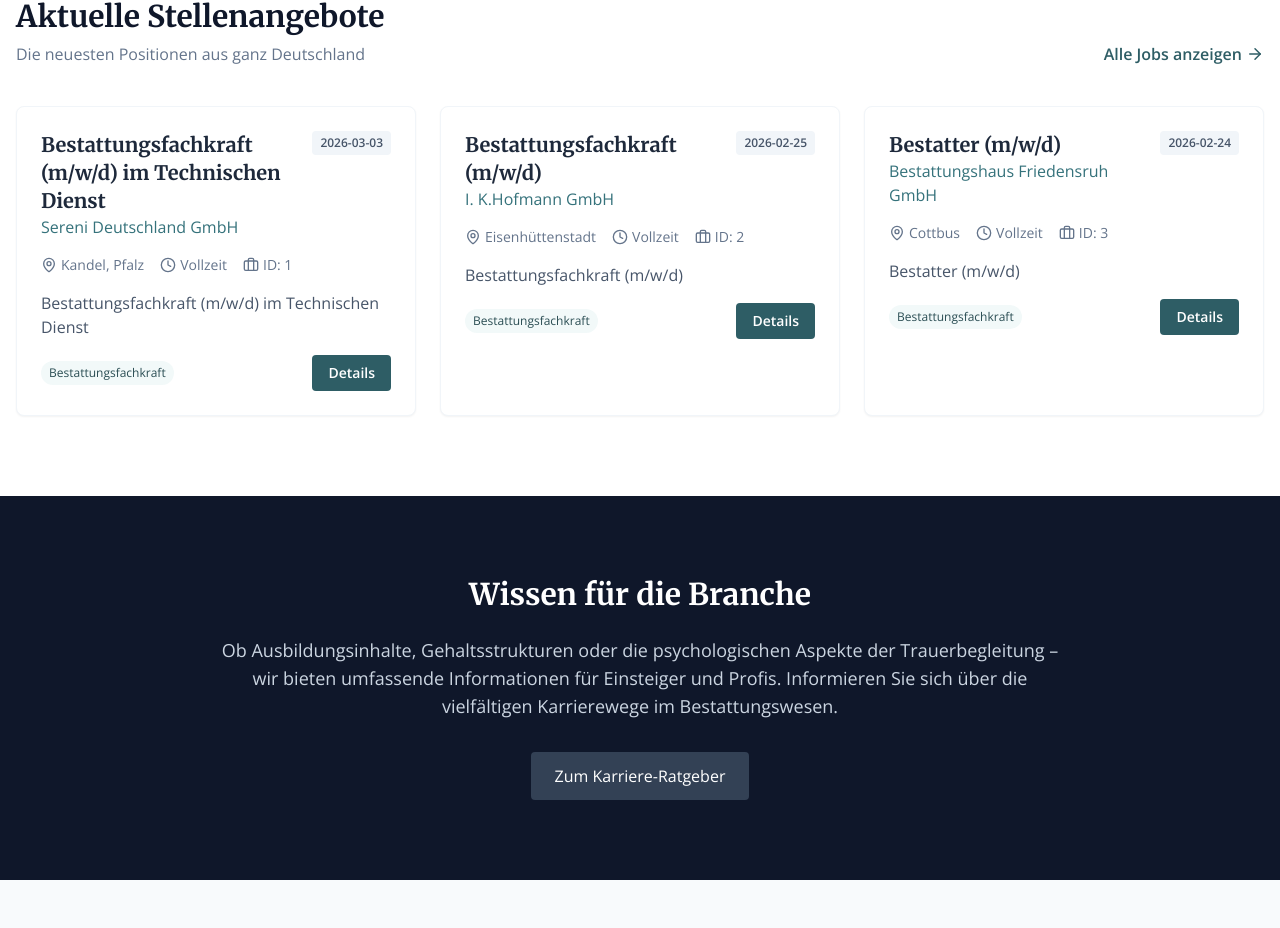
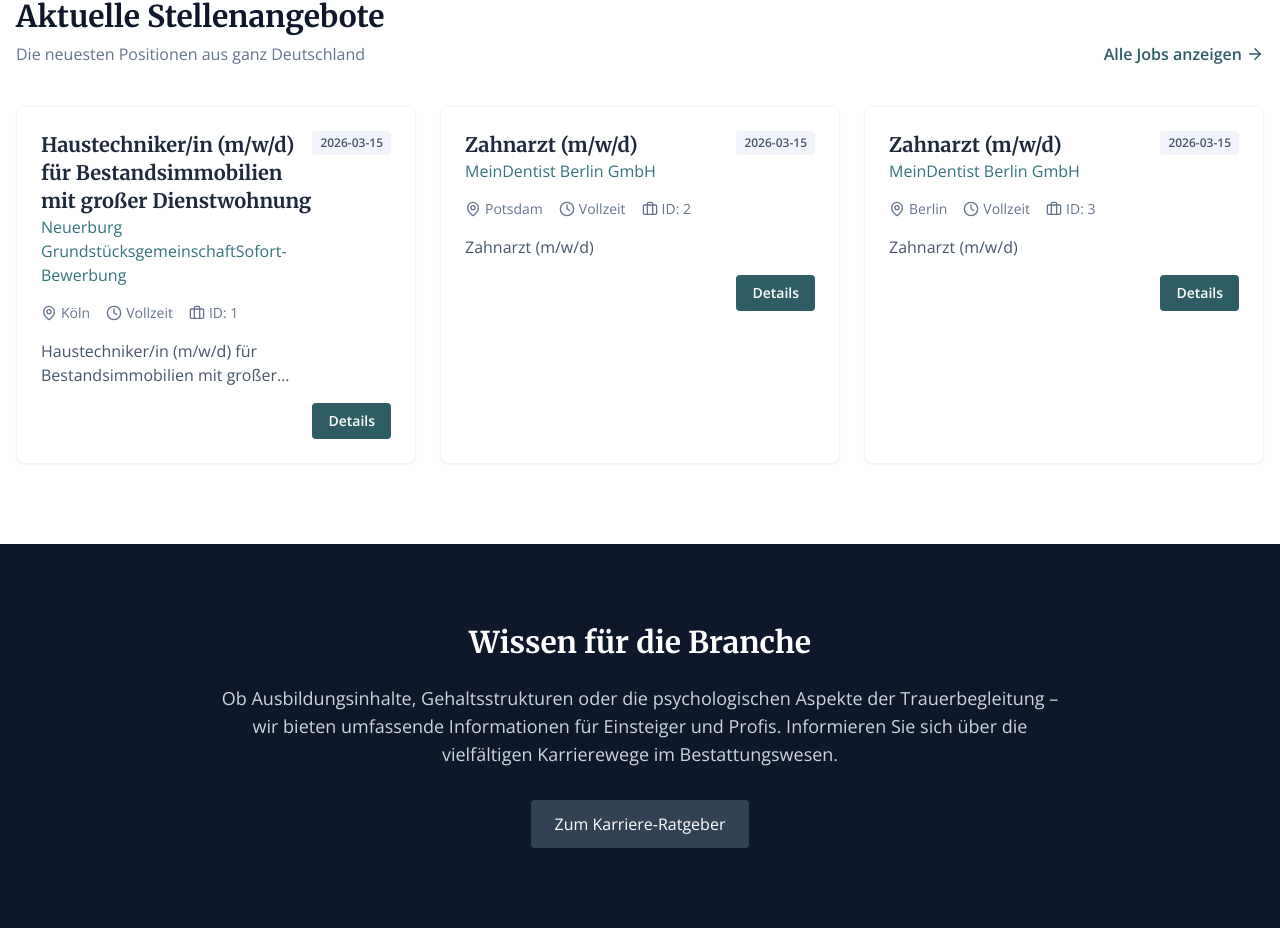
Before and after one commit to shufflethis/bestatter-stellenangebote.de, a React (Vite) app: page /#/ in a window 1280 px wide. Shown: the part 1195-2123 px from the top of the page. Built offline with nearby package versions, Linux system fonts and the light colour scheme.

Commit message:
chore: update job listings from external sources (HR-JobScraper)
25 jobs injected from: Arbeitsagentur, Indeed, StepStone, meinestadt.de

```diff
--- a/constants.ts
+++ b/constants.ts
@@ -3,6 +3,136 @@ import { JobListing, FAQItem } from './types';
 export const MOCK_JOBS: JobListing[] = [
   {
     id: '1',
+    title: 'Haustechniker/in (m/w/d) für Bestandsimmobilien mit großer Dienstwohnung',
+    employer: 'Neuerburg GrundstücksgemeinschaftSofort-Bewerbung',
+    location: 'Köln',
+    type: 'Vollzeit',
+    description: 'Haustechniker/in (m/w/d) für Bestandsimmobilien mit großer Dienstwohnung',
+    tags: [],
+    date: '2026-03-15'
+  },
+  {
+    id: '2',
+    title: 'Zahnarzt (m/w/d)',
+    employer: 'MeinDentist Berlin GmbH',
+    location: 'Potsdam',
+    type: 'Vollzeit',
+    description: 'Zahnarzt (m/w/d)',
+    tags: [],
+    date: '2026-03-15'
+  },
+  {
+    id: '3',
+    title: 'Zahnarzt (m/w/d)',
+    employer: 'MeinDentist Berlin GmbH',
+    location: 'Berlin',
+    type: 'Vollzeit',
+    description: 'Zahnarzt (m/w/d)',
+    tags: [],
+    date: '2026-03-15'
+  },
+  {
+    id: '4',
+    title: 'Mitarbeiter (m/w/d) Finanzbuchhaltung & Digitale Prozesse',
+    employer: 'avs SYSTEM LIFT AGSofort-Bewerbung',
+    location: 'Hannover',
+    type: 'Vollzeit',
+    description: 'Mitarbeiter (m/w/d) Finanzbuchhaltung & Digitale Prozesse',
+    tags: [],
+    date: '2026-03-15'
+  },
+  {
+    id: '5',
+    title: 'Mitarbeiter (m/w/d) Finanzbuchhaltung & Digitale Prozesse',
+    employer: 'avs SYSTEM LIFT AGSofort-Bewerbung',
+    location: 'Isernhagen',
+    type: 'Vollzeit',
+    description: 'Mitarbeiter (m/w/d) Finanzbuchhaltung & Digitale Prozesse',
+    tags: [],
+    date: '2026-03-15'
+  },
+  {
+    id: '6',
+    title: 'Einrichter (m/w/d) für Kunststoffspritzgussmaschinen',
+    employer: 'Medisca GmbH',
+    location: 'Kabelsketal',
+    type: 'Vollzeit',
+    description: 'Einrichter (m/w/d) für Kunststoffspritzgussmaschinen',
+    tags: [],
+    date: '2026-03-15'
+  },
+  {
+    id: '7',
+    title: 'Aushilfe Bestatter auf 165€ bis 450€ Basis',
+    employer: 'Bestattungshaus Neumann Inh. Britta Köpke-Neumann',
+    location: 'Rathenow',
+    type: 'Vollzeit',
+    description: 'Aushilfe Bestatter auf 165€ bis 450€ Basis',
+    tags: ['Bestattungsfachkraft'],
+    date: '2026-03-13'
+  },
+  {
+    id: '8',
+    title: 'Bestatter/in',
+    employer: 'Blumen- & Bestattungshaus Doreen Peter',
+    location: 'Neubrandenburg, Mecklenburg',
+    type: 'Vollzeit',
+    description: 'Bestatter/in',
+    tags: ['Bestattungsfachkraft'],
+    date: '2026-03-12'
+  },
+  {
+    id: '9',
+    title: 'Bestattungsfachkraft / Bestatter, Bestattungen',
+    employer: 'Bestattungen',
+    location: 'Sprockhövel',
+    type: 'Vollzeit',
+    description: 'Bestattungsfachkraft / Bestatter, Bestattungen',
+    tags: ['Bestattungsfachkraft'],
+    date: '2026-03-12'
+  },
+  {
+    id: '10',
+    title: 'Bestattungshelfer (m/w/d) gesucht!',
+    employer: 'Bestattungen Mayr GmbH',
+    location: 'Peißenberg',
+    type: 'Vollzeit',
+    description: 'Bestattungshelfer (m/w/d) gesucht!',
+    tags: ['Bestattungsfachkraft'],
+    date: '2026-03-12'
+  },
+  {
+    id: '11',
+    title: 'Bestatter m/w/d gesucht',
+    employer: 'Herbert Schmidt GmbH Schreinerei',
+    location: 'Bad Vilbel',
+    type: 'Vollzeit',
+    description: 'Bestatter m/w/d gesucht',
+    tags: ['Bestattungsgehilfe/-gehilfin'],
+    date: '2026-03-11'
+  },
+  {
+    id: '12',
+    title: 'Bestattungsfachkraft (m/w/d)',
+    employer: 'Bestattungen Schöneberg GmbH & Co. KG',
+    location: 'Eppingen',
+    type: 'Vollzeit',
+    description: 'Bestattungsfachkraft (m/w/d)',
+    tags: ['Bestattungsfachkraft'],
+    date: '2026-03-10'
+  },
+  {
+    id: '13',
+    title: 'Bestatter (m/w/d) im kaufmännischen und gewerblichen Bereich in Vollzeit',
+    employer: 'Ahorn Bestattungen West GmbH',
+    location: 'Köln',
+    type: 'Vollzeit',
+    description: 'Bestatter (m/w/d) im kaufmännischen und gewerblichen Bereich in Vollzeit',
+    tags: ['Kaufmännische Fachkraft'],
+    date: '2026-03-09'
+  },
+  {
+    id: '14',
     title: 'Bestattungsfachkraft (m/w/d) im Technischen Dienst',
     employer: 'Sereni Deutschland GmbH',
     location: 'Kandel, Pfalz',
@@ -12,7 +142,7 @@ export const MOCK_JOBS: JobListing[] = [
     date: '2026-03-03'
   },
   {
-    id: '2',
+    id: '15',
     title: 'Bestattungsfachkraft (m/w/d)',
     employer: 'I. K.Hofmann GmbH',
     location: 'Eisenhüttenstadt',
@@ -22,7 +152,7 @@ export const MOCK_JOBS: JobListing[] = [
     date: '2026-02-25'
   },
   {
-    id: '3',
+    id: '16',
     title: 'Bestatter (m/w/d)',
     employer: 'Bestattungshaus Friedensruh GmbH',
     location: 'Cottbus',
@@ -32,7 +162,7 @@ export const MOCK_JOBS: JobListing[] = [
     date: '2026-02-24'
   },
   {
-    id: '4',
+    id: '17',
     title: 'Bestattungsberater (m/w/d) gesucht',
     employer: 'Bestattungen Mayr GmbH',
     location: 'Peißenberg',
@@ -42,7 +172,7 @@ export const MOCK_JOBS: JobListing[] = [
     date: '2026-02-19'
   },
   {
-    id: '5',
+    id: '18',
     title: 'Bestattungsfachkraft (m/w/d)',
     employer: 'Bestattungshaus Müller GmbH',
     location: 'Fürstenberg/Havel',
@@ -52,7 +182,7 @@ export const MOCK_JOBS: JobListing[] = [
     date: '2026-02-17'
   },
   {
-    id: '6',
+    id: '19',
     title: 'Bestattungsberater (m/w/d)',
     employer: 'Sereni Deutschland GmbH',
     location: 'Mannheim',
@@ -62,7 +192,7 @@ export const MOCK_JOBS: JobListing[] = [
     date: '2026-02-10'
   },
   {
-    id: '7',
+    id: '20',
     title: 'Bestatter / Quereinsteiger (m/w/d) gesucht',
     employer: 'Bestattungsdienst Weiß & Mozer GmbH',
     location: 'Jettingen, Württemberg',
@@ -72,7 +202,7 @@ export const MOCK_JOBS: JobListing[] = [
     date: '2026-02-04'
   },
   {
-    id: '8',
+    id: '21',
     title: 'Fahrer/Bestattungshelfer (m/w/d) im Technischen Dienst',
     employer: 'Sereni Deutschland GmbH',
     location: 'Bad Dürkheim',
@@ -82,7 +212,7 @@ export const MOCK_JOBS: JobListing[] = [
     date: '2026-02-04'
   },
   {
-    id: '9',
+    id: '22',
     title: 'Bestatterhelfer/in (m/w/d) für den Bereitschaftsdienst',
     employer: 'Fritz Freuer KG Beerdigungsinstitut',
     location: 'Delmenhorst',
@@ -92,7 +222,7 @@ export const MOCK_JOBS: JobListing[] = [
     date: '2026-02-04'
   },
   {
-    id: '10',
+    id: '23',
     title: 'Bestattungsfachkraft /Bestatter (m/w/d)',
     employer: 'Radoslaw Bukolt Omega Bestattungen',
     location: 'Kleinrinderfeld',
@@ -102,7 +232,7 @@ export const MOCK_JOBS: JobListing[] = [
     date: '2026-02-02'
   },
   {
-    id: '11',
+    id: '24',
     title: 'Bestatter - im Technischen Dienst',
     employer: 'Beerdigungs-Institut Tielitz oHG',
     location: 'Bremen',
@@ -112,7 +242,7 @@ export const MOCK_JOBS: JobListing[] = [
     date: '2026-01-27'
   },
   {
-    id: '12',
+    id: '25',
     title: 'Bestatter - Beratung von Angehörigen',
     employer: 'Beerdigungs-Institut Tielitz oHG',
     location: 'Bremen',
@@ -120,136 +250,6 @@ export const MOCK_JOBS: JobListing[] = [
     description: 'Bestatter - Beratung von Angehörigen',
     tags: ['Bestattungsfachkraft'],
     date: '2026-01-27'
-  },
-  {
-    id: '13',
-    title: 'Bestatter (m/w/d) mit Berufserfahrung, Bestattungsfachkraft, Moderner Arbeitsplatz garantiert',
-    employer: 'Bestattungsinstitut Muschter Inhaber Benjamin Wolf',
-    location: 'Ottendorf-Okrilla',
-    type: 'Vollzeit',
-    description: 'Bestatter (m/w/d) mit Berufserfahrung, Bestattungsfachkraft, Moderner Arbeitsplatz garantiert',
-    tags: ['Bestattungsfachkraft'],
-    date: '2026-01-22'
-  },
-  {
-    id: '14',
-    title: 'Bestattungsfachkraft (m/w/d) in Teilzeit oder Vollzeit für Kirchweyhe gesucht',
-    employer: 'Wolle Bestattungen GmbH',
-    location: 'Weyhe bei Bremen',
-    type: 'Vollzeit',
-    description: 'Bestattungsfachkraft (m/w/d) in Teilzeit oder Vollzeit für Kirchweyhe gesucht',
-    tags: ['Bestattermeister/in'],
-    date: '2026-01-20'
-  },
-  {
-    id: '15',
-    title: 'Geschäftsleiter (m/w/d) für Bestattungshaus',
-    employer: 'Sereni Deutschland GmbH',
-    location: 'Bad Krozingen',
-    type: 'Vollzeit',
-    description: 'Geschäftsleiter (m/w/d) für Bestattungshaus',
-    tags: ['Bestattermeister/in'],
-    date: '2026-01-19'
-  },
-  {
-    id: '16',
-    title: 'Bestattermeister (m/w/d)',
-    employer: 'BS Pfeiffer GmbH',
-    location: 'Achern, Baden',
-    type: 'Vollzeit',
-    description: 'Bestattermeister (m/w/d)',
-    tags: ['Bestattermeister/in'],
-    date: '2026-01-05'
-  },
-  {
-    id: '17',
-    title: 'Bestattungsfachkraft / Quereinsteiger*innen (m/w/d) gesucht',
-    employer: 'Gerd Wuscher Bestattungsunternehmen',
-    location: 'Eberbach, Baden',
-    type: 'Vollzeit',
-    description: 'Bestattungsfachkraft / Quereinsteiger*innen (m/w/d) gesucht',
-    tags: ['Bestattungsfachkraft'],
-    date: '2025-12-25'
-  },
-  {
-    id: '18',
-    title: 'Trauerberater und Bestatter (m/w/d)',
-    employer: 'Bestattungen Werner GmbH & Co. KG',
-    location: 'Mössingen',
-    type: 'Vollzeit',
-    description: 'Trauerberater und Bestatter (m/w/d)',
-    tags: ['Bestattungsfachkraft'],
-    date: '2025-12-23'
-  },
-  {
-    id: '19',
-    title: 'Bestatter/Bestattungshilfskraft/Quereinsteiger',
-    employer: 'Manja Herrfurth',
-    location: 'Bad Belzig',
-    type: 'Vollzeit',
-    description: 'Bestatter/Bestattungshilfskraft/Quereinsteiger',
-    tags: ['Bestattungsfachkraft'],
-    date: '2025-11-28'
-  },
-  {
-    id: '20',
-    title: 'Bestatter/-in (m/w/d)',
-    employer: 'Adolf Volk Bestattungsinstitut GmbH',
-    location: 'Mainz am Rhein',
-    type: 'Vollzeit',
-    description: 'Bestatter/-in (m/w/d)',
-    tags: ['Bestattungsfachkraft'],
-    date: '2025-11-20'
-  },
-  {
-    id: '21',
-    title: 'Betriebsleiter (m/w/d) Bestattungswesen',
-    employer: 'Bestatterfamilie Süd GmbH',
-    location: 'Kulmbach',
-    type: 'Vollzeit',
-    description: 'Betriebsleiter (m/w/d) Bestattungswesen',
-    tags: ['Fachwirt/in - Bestattung'],
-    date: '2025-11-14'
-  },
-  {
-    id: '22',
-    title: 'Bestatter (m/w/d)',
-    employer: 'Bestattungsunternehmen Pietät Forchheim Rösch GmbH',
-    location: 'Flachslanden, Mittelfranken',
-    type: 'Vollzeit',
-    description: 'Bestatter (m/w/d)',
-    tags: ['Bestattungsfachkraft'],
-    date: '2025-10-27'
-  },
-  {
-    id: '23',
-    title: 'Technischer Mitarbeiter / Bestatter (m/w/d)',
-    employer: 'Bestattung & Floristik Axel Schmidt GmbH',
-    location: 'Laucha an der Unstrut',
-    type: 'Vollzeit',
-    description: 'Technischer Mitarbeiter / Bestatter (m/w/d)',
-    tags: ['Bestattungsgehilfe/-gehilfin'],
-    date: '2025-10-13'
-  },
-  {
-    id: '24',
-    title: 'Bestatter/in / Bestattungsfachkraft / gepr. Bestatter / Quereinsteiger (m/w/d)',
-    employer: 'Manfred Kraus Bestattungsunternehmen',
-    location: 'Crailsheim',
-    type: 'Vollzeit',
-    description: 'Bestatter/in / Bestattungsfachkraft / gepr. Bestatter / Quereinsteiger (m/w/d)',
-    tags: ['Bestattungsfachkraft'],
-    date: '2025-09-26'
-  },
-  {
-    id: '25',
-    title: 'Bürohilfe beim Bestatter - auch für Quereinsteiger',
-    employer: 'Libitina Bestattungen GmbH',
-    location: 'Berlin',
-    type: 'Vollzeit',
-    description: 'Bürohilfe beim Bestatter - auch für Quereinsteiger',
-    tags: ['Bürogehilf(e/in)'],
-    date: '2025-09-19'
   }
 ];
 
--- a/index.html
+++ b/index.html
@@ -147,115 +147,110 @@
   {
     "@context": "https://schema.org",
     "@type": "JobPosting",
-    "title": "Bestattungsfachkraft (m/w/d) im Technischen Dienst",
-    "description": "Bestattungsfachkraft (m/w/d) im Technischen Dienst",
-    "datePosted": "2026-03-03",
-    "validThrough": "2026-05-01",
+    "title": "Haustechniker/in (m/w/d) für Bestandsimmobilien mit großer Dienstwohnung",
+    "description": "Haustechniker/in (m/w/d) für Bestandsimmobilien mit großer Dienstwohnung",
+    "datePosted": "2026-03-15",
+    "validThrough": "2026-05-13",
     "employmentType": "FULL_TIME",
     "hiringOrganization": {
       "@type": "Organization",
-      "name": "Sereni Deutschland GmbH",
+      "name": "Neuerburg GrundstücksgemeinschaftSofort-Bewerbung",
       "sameAs": "https://bestatter-stellenangebote.de"
     },
     "jobLocation": {
       "@type": "Place",
       "address": {
         "@type": "PostalAddress",
-        "addressLocality": "Kandel, Pfalz",
-        "addressCountry": "DE",
-        "addressRegion": "Rheinland-Pfalz"
+        "addressLocality": "Köln",
+        "addressCountry": "DE"
       }
     }
   },
   {
     "@context": "https://schema.org",
     "@type": "JobPosting",
-    "title": "Bestattungsfachkraft (m/w/d)",
-    "description": "Bestattungsfachkraft (m/w/d)",
-    "datePosted": "2026-02-25",
-    "validThrough": "2026-04-25",
+    "title": "Zahnarzt (m/w/d)",
+    "description": "Zahnarzt (m/w/d)",
+    "datePosted": "2026-03-15",
+    "validThrough": "2026-05-13",
     "employmentType": "FULL_TIME",
     "hiringOrganization": {
       "@type": "Organization",
-      "name": "I. K.Hofmann GmbH",
+      "name": "MeinDentist Berlin GmbH",
       "sameAs": "https://bestatter-stellenangebote.de"
     },
     "jobLocation": {
       "@type": "Place",
       "address": {
         "@type": "PostalAddress",
-        "addressLocality": "Eisenhüttenstadt",
-        "addressCountry": "DE",
-        "addressRegion": "Brandenburg"
+        "addressLocality": "Potsdam",
+        "addressCountry": "DE"
       }
     }
   },
   {
     "@context": "https://schema.org",
     "@type": "JobPosting",
-    "title": "Bestatter (m/w/d)",
-    "description": "Bestatter (m/w/d)",
-    "datePosted": "2026-02-24",
-    "validThrough": "2026-04-24",
+    "title": "Zahnarzt (m/w/d)",
+    "description": "Zahnarzt (m/w/d)",
+    "datePosted": "2026-03-15",
+    "validThrough": "2026-05-13",
     "employmentType": "FULL_TIME",
     "hiringOrganization": {
       "@type": "Organization",
-      "name": "Bestattungshaus Friedensruh GmbH",
+      "name": "MeinDentist Berlin GmbH",
       "sameAs": "https://bestatter-stellenangebote.de"
     },
     "jobLocation": {
       "@type": "Place",
       "address": {
         "@type": "PostalAddress",
-        "addressLocality": "Cottbus",
-        "addressCountry": "DE",
-        "addressRegion": "Brandenburg"
+        "addressLocality": "Berlin",
+        "addressCountry": "DE"
       }
     }
   },
   {
     "@context": "https://schema.org",
     "@type": "JobPosting",
-    "title": "Bestattungsberater (m/w/d) gesucht",
-    "description": "Bestattungsberater (m/w/d) gesucht",
-    "datePosted": "2026-02-19",
-    "validThrough": "2026-04-19",
+    "title": "Mitarbeiter (m/w/d) Finanzbuchhaltung & Digitale Prozesse",
+    "description": "Mitarbeiter (m/w/d) Finanzbuchhaltung & Digitale Prozesse",
+    "datePosted": "2026-03-15",
+    "validThrough": "2026-05-13",
     "employmentType": "FULL_TIME",
     "hiringOrganization": {
       "@type": "Organization",
-      "name": "Bestattungen Mayr GmbH",
+      "name": "avs SYSTEM LIFT AGSofort-Bewerbung",
       "sameAs": "https://bestatter-stellenangebote.de"
     },
     "jobLocation": {
       "@type": "Place",
       "address": {
         "@type": "PostalAddress",
-        "addressLocality": "Peißenberg",
-        "addressCountry": "DE",
-        "addressRegion": "Bayern"
+        "addressLocality": "Hannover",
+        "addressCountry": "DE"
       }
     }
   },
   {
     "@context": "https://schema.org",
     "@type": "JobPosting",
-    "title": "Bestattungsfachkraft (m/w/d)",
-    "description": "Bestattungsfachkraft (m/w/d)",
-    "datePosted": "2026-02-17",
-    "validThrough": "2026-04-17",
+    "title": "Mitarbeiter (m/w/d) Finanzbuchhaltung & Digitale Prozesse",
+    "description": "Mitarbeiter (m/w/d) Finanzbuchhaltung & Digitale Prozesse",
+    "datePosted": "2026-03-15",
+    "validThrough": "2026-05-13",
     "employmentType": "FULL_TIME",
     "hiringOrganization": {
       "@type": "Organization",
-      "name": "Bestattungshaus Müller GmbH",
+      "name": "avs SYSTEM LIFT AGSofort-Bewerbung",
       "sameAs": "https://bestatter-stellenangebote.de"
     },
     "jobLocation": {
       "@type": "Place",
       "address": {
         "@type": "PostalAddress",
-        "addressLocality": "Fürstenberg/Havel",
-        "addressCountry": "DE",
-        "addressRegion": "Brandenburg"
+        "addressLocality": "Isernhagen",
+        "addressCountry": "DE"
       }
     }
   }
```
